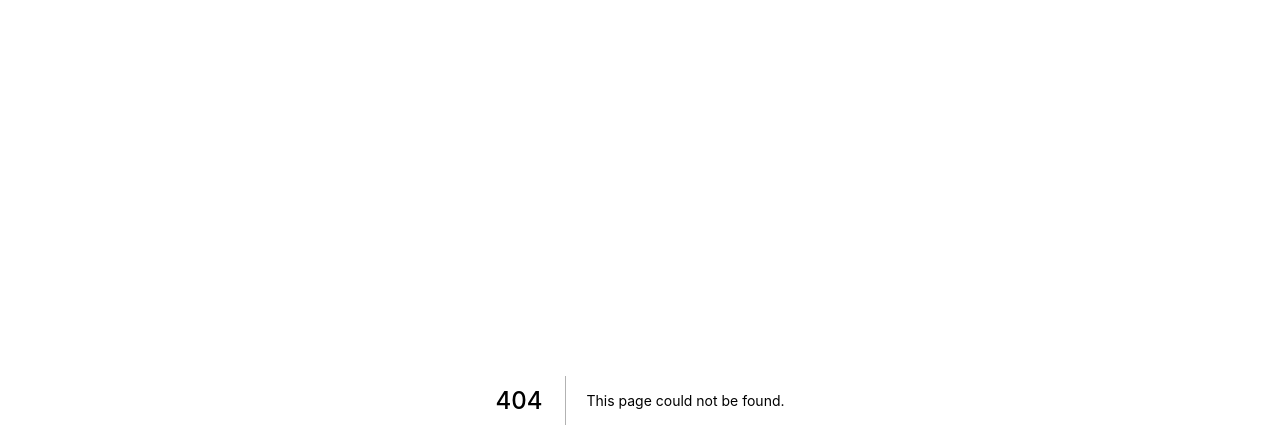
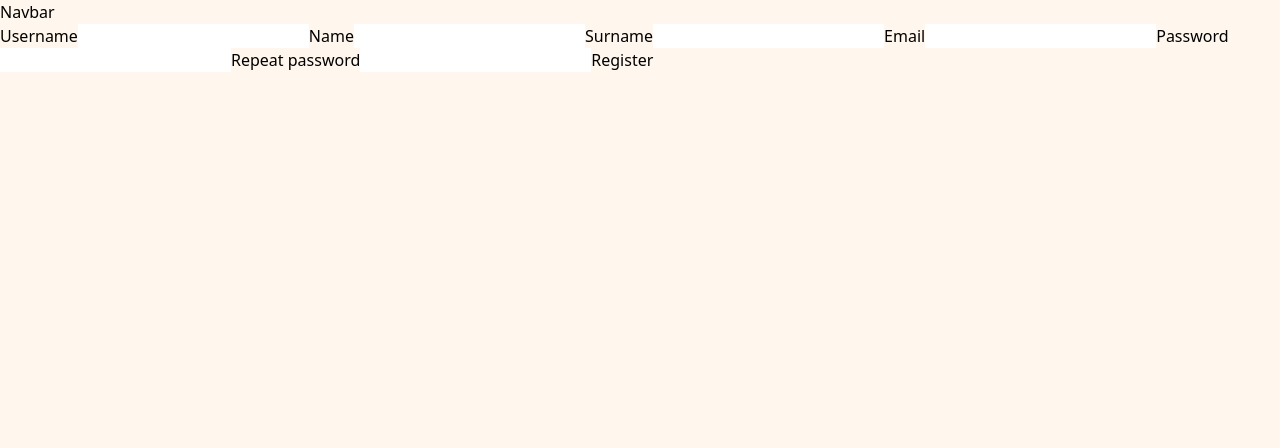
Before and after one commit to vairaden/vaigram, a Next.js app in the folder apps/web/: page /register in a window 1280 px wide. Before the commit this address had no page. Shown: the top 448 px of the page. Built offline with nearby package versions, Linux system fonts and the light colour scheme.

Commit message:
Started registration and post creation

```diff
--- /dev/null
+++ b/apps/web/src/components/Layout.tsx
@@ -0,0 +1,16 @@
+import { FC, ReactNode } from "react";
+import Navbar from "./Navbar";
+
+interface IProps {
+  children: ReactNode;
+}
+
+const Layout: FC<IProps> = ({ children }) => {
+  return (
+    <>
+      <Navbar />
+      {children}
+    </>
+  );
+};
+export default Layout;
--- /dev/null
+++ b/apps/web/src/components/Navbar.tsx
@@ -0,0 +1,6 @@
+import { FC } from "react";
+
+const Navbar: FC = () => {
+  return <div>Navbar</div>;
+};
+export default Navbar;
--- /dev/null
+++ b/apps/web/src/components/PostCard.tsx
@@ -0,0 +1,35 @@
+import Image from "next/image";
+import Link from "next/link";
+import { FC } from "react";
+
+interface IProps {
+  ref?: (node: HTMLElement) => void;
+  postData: IPost;
+  deleteCallback: () => void;
+}
+
+const PostCard: FC<IProps> = ({ ref = null, postData, deleteCallback }) => {
+  async function handleDelete() {}
+
+  return (
+    <>
+      <Image
+        src={`${import.meta.env.VITE_BASE_URL}/api/image/${postData.id}`}
+        alt={postData.description}
+      />
+      <div>
+        <h3>Author: {postData.author.username}</h3>
+        <p>{postData.description}</p>
+        <Link href={`/post/${postData.id}`}>Open</Link>
+        <button type="button" onClick={handleLike}>
+          Like
+        </button>
+        <button type="button" onClick={handleDelete}>
+          Delete
+        </button>
+      </div>
+    </>
+  );
+};
+
+export default PostCard;
--- /dev/null
+++ b/apps/web/src/components/PostCreator.tsx
@@ -0,0 +1,83 @@
+import Link from "next/link";
+import { ChangeEvent, FC, FormEvent, useState } from "react";
+
+interface IProps {
+  postAddedCallback: () => void;
+}
+
+const PostCreator: FC<IProps> = ({ postAddedCallback }) => {
+  const user = useAppSelector((state) => state.auth.user);
+  const [creatorOpened, setCreatorOpened] = useState<boolean>(false);
+
+  const [postImageList, setPostImageList] = useState<FileList | null>(null);
+  const [imageValid, setImageValid] = useState<boolean>(true);
+
+  const [postDescription, setPostDescription] = useState<string>("");
+  const [postDescriptionValid, setPostDescriptionValid] = useState<boolean>(true);
+
+  function handleSubmit(event: FormEvent<HTMLFormElement>) {
+    event.preventDefault();
+
+    if (postImageList === null || postImageList[0] === null) {
+      setImageValid(false);
+      return;
+    }
+
+    if (postDescription.length > 1000) {
+      setPostDescriptionValid(false);
+      return;
+    }
+
+    const data = new FormData(event.currentTarget);
+
+    createPost(data).then(() => {
+      setCreatorOpened(() => false);
+      postAddedCallback();
+    });
+  }
+
+  function openCreatorToggle() {
+    setCreatorOpened((prev) => !prev);
+  }
+
+  return (
+    <>
+      <button type="button" onClick={openCreatorToggle}>
+        {creatorOpened ? "Close" : "New post"}
+      </button>
+      {creatorOpened &&
+        (user ? (
+          <form onSubmit={handleSubmit} encType="multipart/form-data">
+            <label>
+              Choose image
+              <input
+                type="file"
+                accept="image/*"
+                name="postImage"
+                onChange={(e: ChangeEvent<HTMLInputElement>) => setPostImageList(e.target.files)}
+              />
+            </label>
+            {imageValid || <p>Error</p>}
+            <label>
+              Description
+              <textarea
+                name="description"
+                onChange={(e: ChangeEvent<HTMLTextAreaElement>) =>
+                  setPostDescription(e.target.value)
+                }
+              />
+            </label>
+            {postDescriptionValid || <p>Error</p>}
+            <button type="submit">Create post</button>
+          </form>
+        ) : (
+          <>
+            <p>You are not logged in</p>
+            <Link href="/login">Login</Link>
+          </>
+        ))}
+    </>
+  );
+};
+
+export default PostCreator;
--- a/apps/web/src/pages/_app.tsx
+++ b/apps/web/src/pages/_app.tsx
@@ -1,8 +1,13 @@
 import "../styles/global.css";
 import type { AppProps } from "next/app";
+import Layout from "../components/Layout";
 
 function MyApp({ Component, pageProps }: AppProps) {
-  return <Component {...pageProps} />;
+  return (
+    <Layout>
+      <Component {...pageProps} />
+    </Layout>
+  );
 }
 
 export default MyApp;
--- a/apps/web/src/pages/api/hello.ts
+++ /dev/null
@@ -1,10 +0,0 @@
-// Next.js API route support: https://nextjs.org/docs/api-routes/introduction
-import type { NextApiRequest, NextApiResponse } from "next";
-
-type Data = {
-  name: string;
-};
-
-export default function handler(req: NextApiRequest, res: NextApiResponse<Data>) {
-  res.status(200).json({ name: "John Doe" });
-}
--- a/apps/web/src/pages/index.tsx
+++ b/apps/web/src/pages/index.tsx
@@ -1,7 +1,41 @@
 import type { NextPage } from "next";
+import { useState } from "react";
+import PostCard from "../components/PostCard";
+import PostCreator from "../components/PostCreator";
 
 const Home: NextPage = () => {
-  return <p>Vaigram</p>;
+  const [isError, setError] = useState<boolean>(false);
+  const [isLoading, setLoading] = useState<boolean>(false);
+  const [posts, setPosts] = useState<IPost[]>([]);
+  const [pageNumber, setPageNumber] = useState<number>(0);
+  const [hasMore, setHasMore] = useState<boolean>(true);
+
+  const postLimit = 10;
+
+  if (isError) {
+    return <div>Error connecting to server</div>;
+  }
+  if (isLoading) {
+    return <main>Loading</main>;
+  }
+  return (
+    <>
+      <PostCreator postAddedCallback={refreshCallback} />
+
+      {posts.map((post: IPost, index: number) =>
+        posts.length === index ? (
+          <PostCard
+            ref={intersectionObserverRef}
+            key={post.id}
+            postData={post}
+            deleteCallback={refreshCallback}
+          />
+        ) : (
+          <PostCard key={post.id} postData={post} deleteCallback={refreshCallback} />
+        )
+      )}
+    </>
+  );
 };
 
 export default Home;
--- /dev/null
+++ b/apps/web/src/pages/login.tsx
@@ -0,0 +1,34 @@
+import { NextPage } from "next";
+import Link from "next/link";
+import { FormEvent } from "react";
+
+const Login: NextPage = () => {
+  const dispatch = useAppDispatch();
+  const navigate = useNavigate();
+
+  async function submitLogin(event: FormEvent<HTMLFormElement>) {
+    event.preventDefault();
+    const data = new FormData(event.currentTarget);
+    dispatch(login(data));
+    navigate("/home");
+  }
+
+  return (
+    <>
+      <form onSubmit={submitLogin}>
+        <label>
+          Login
+          <input type="text" name="username" />
+        </label>
+        <label>
+          Password
+          <input type="password" name="password" />
+        </label>
+        <button type="submit">Login</button>
+      </form>
+      <Link href="/register">Register</Link>
+    </>
+  );
+};
+
+export default Login;
--- /dev/null
+++ b/apps/web/src/pages/profile.tsx
@@ -0,0 +1,6 @@
+import { NextPage } from "next";
+
+const Profile: NextPage = () => {
+  return <div>Profile</div>;
+};
+export default Profile;
--- /dev/null
+++ b/apps/web/src/pages/register.tsx
@@ -0,0 +1,104 @@
+import { NextPage } from "next";
+import { ChangeEvent, FormEvent, useState } from "react";
+
+const Register: NextPage = () => {
+  const [registerError, setRegisterError] = useState<string | null>(null);
+
+  const [username, setUsername] = useState("");
+  const [firstName, setFirstName] = useState("");
+  const [lastName, setLastName] = useState("");
+  const [email, setEmail] = useState("");
+  const [password, setPassword] = useState("");
+  const [controlPassword, setControlPassword] = useState("");
+
+  function handleSubmit(event: FormEvent<HTMLFormElement>) {
+    event.preventDefault();
+    setRegisterError(() => null);
+
+    if (password !== controlPassword) {
+      setRegisterError(() => "Passwords are not the same");
+      return;
+    }
+
+    dispatch(
+      register({
+        username,
+        firstName,
+        lastName,
+        email,
+        password,
+      })
+    );
+  }
+
+  return (
+    <>
+      {registerError && <div>{registerError}</div>}
+      <form onSubmit={handleSubmit}>
+        <label>
+          Username
+          <input
+            name="username"
+            type="text"
+            onChange={(e: ChangeEvent<HTMLInputElement>) => {
+              setUsername(e.target.value);
+            }}
+          />
+        </label>
+        <label>
+          Name
+          <input
+            name="name"
+            type="text"
+            onChange={(e: ChangeEvent<HTMLInputElement>) => {
+              setFirstName(e.target.value);
+            }}
+          />
+        </label>
+        <label>
+          Surname
+          <input
+            name="surname"
+            type="text"
+            onChange={(e: ChangeEvent<HTMLInputElement>) => {
+              setLastName(e.target.value);
+            }}
+          />
+        </label>
+        <label>
+          Email
+          <input
+            name="email"
+            type="email"
+            onChange={(e: ChangeEvent<HTMLInputElement>) => {
+              setEmail(e.target.value);
+            }}
+          />
+        </label>
+        <label>
+          Password
+          <input
+            name="password"
+            type="password"
+            onChange={(e: ChangeEvent<HTMLInputElement>) => {
+              setPassword(e.target.value);
+            }}
+          />
+        </label>
+        <label>
+          Repeat password
+          <input
+            name="password2"
+            type="password"
+            onChange={(e: ChangeEvent<HTMLInputElement>) => {
+              setControlPassword(e.target.value);
+            }}
+          />
+        </label>
+        <button type="submit">Register</button>
+      </form>
+    </>
+  );
+};
+
+export default Register;
```
